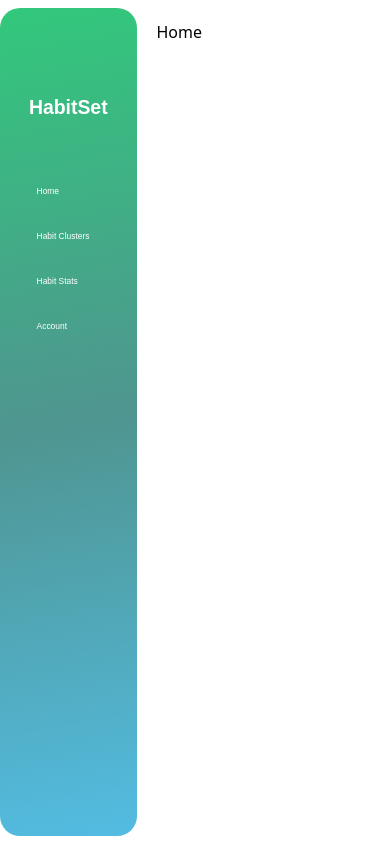
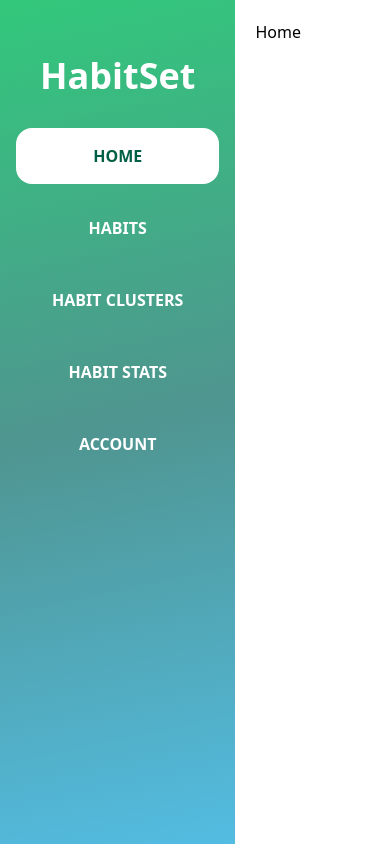
Before and after one commit to ramtin-matin/Habit-Tracker, a React app in the folder frontend/: page /Habits in a window 390 px wide. Built offline with nearby package versions, Linux system fonts and the light colour scheme; the HTML template or start-up script is replaced by a standard one.

Commit message:
added tailwind, adjusted sidebar, cleaned up

```diff
--- a/frontend/src/App.jsx
+++ b/frontend/src/App.jsx
@@ -5,13 +5,14 @@ import HabitClusters from "./components/habitClusters/HabitClusters";
 import HabitStats from "./components/habitStats/HabitStats";
 import Account from "./components/account/Account";
 import './App.css'
+import Habits from './components/Habits/habits';
 
 const App = () => {
   // for when user clicks on sidebar to navigate
   const [view, setView] = useState("Home");
 
   const renderPage = () => {
-    switch (view) {
+  switch (view) {
       case "Home":
         return <Home />;
       case "Habit Clusters":
@@ -20,6 +21,8 @@ const App = () => {
         return <HabitStats />;
       case "Account":
         return <Account />;
+      case "Habits":
+        return <Habits />;
       default:
         return <Home />;
     }
--- /dev/null
+++ b/frontend/src/components/Habits/habits.jsx
@@ -0,0 +1,7 @@
+import React from "react";
+
+const Habits = () => {
+  return <h1>Habits</h1>;
+};
+
+export default Habits;
--- a/frontend/src/components/sidebar/sidebar.css
+++ /dev/null
@@ -1,257 +0,0 @@
- /* Sidebar Styling */
-.sidebar {
-  max-height: 95%;
-  height: 98vh;
-  width: 30%;
-  background: linear-gradient(-10deg, rgb(83, 188, 226), rgb(79, 149, 144), rgb(50, 200, 123));
-  color: white;
-  display: flex;
-  flex-direction: column;
-  align-items: center;
-  justify-content: flex-start;
-  border-top-right-radius: 35px;
-  border-bottom-right-radius: 35px;
-  margin-top: 1vh;
-  transition: all 0.3s ease;
-}
-
-.sidebar-logo {
-  font-size: 4.5vh;
-  font-family: "Futura", sans-serif;
-  margin-top: 10vh;
-  font-weight: bold;
-  margin-bottom: 1vh;
-  transition: background 0.3s ease, transform 0.4s;
-  cursor: pointer;
-}
-
-.sidebar-menu {
-  list-style: none;
-  padding: 0;
-  width: 80%;
-  display: flex;
-  flex-direction: column;
-  align-items: flex-end;
-  margin-top: 4vh;
-}
-
-.sidebar-item {
-  color: white;
-  width: 65%;
-  padding: 2vh;
-  font-size: 1.8vh;
-  text-align: center;
-  cursor: pointer;
-  transition: background 0.3s ease, transform 0.4s, color .3s;
-  font-family: "Futura", sans-serif;
-  border-radius: 8px;
-  display: flex;
-  border: none;
-  background: none;
-  position: relative;
-  overflow: hidden;
-  margin-top: 1vh;
-}
-
-
-.sidebar-item:hover {
-  transform: scale(1.03);
-  color: rgb(79, 149, 134);
-}
-
-.sidebar-item:active {
-  transform: scale(1.08);
-  color: rgb(97, 178, 159);
-}
-
-.sidebar-item::before {
-  content: "";
-  position: absolute;
-  top: 0;
-  right: 0;
-  height: 90%;
-  width: 0;
-  background: rgb(255, 255, 255);
-  border-radius: 35px;
-  transition: width 0.15s ease-in-out;
-  z-index: -1;
-}
-
-.sidebar-item:hover::before {
-  width: 100%;
-}
-
-.sidebar-logo:hover {
-  transform: scale(1.02);
-}
-
-@media (max-width: 1536px) {
-  .sidebar {
-    width: 30%;
-    border-radius: 20px;
-  }
-
-  .sidebar-logo {
-    font-size: 4vh;
-  }
-
-  .sidebar-item {
-    font-size: 1.6vh;
-    width: 65%;
-  }
-
-  .sidebar-menu {
-    align-items: flex-end;
-  }
-}
-@media (max-width: 1280px) {
-  .sidebar {
-    width: 35%;
-    border-radius: 20px;
-  }
-
-  .sidebar-logo {
-    font-size: 3.4vh;
-  }
-
-  .sidebar-item {
-    font-size: 1.65vh;
-    width: 65%;
-  }
-
-  .sidebar-menu {
-    align-items: flex-end;
-  }
-}
-@media (max-width: 1024px) {
-  .sidebar {
-    width: 35%;
-  }
-
-  .sidebar-logo {
-    font-size: 3.3vh;
-  }
-
-  .sidebar-menu {
-    align-items: flex-end;
-  }
-  .sidebar-item {
-    font-size: 1.65vh;
-    width: 65%;
-  }
-}
-
-@media (max-width: 912px) {
-  .sidebar {
-    width: 35%;
-  }
-
-  .sidebar-logo {
-    font-size: 3.3vh;
-  }
-
-  .sidebar-menu {
-    align-items: flex-end;
-  }
-  .sidebar-item {
-    font-size: 1.3vh;
-    width: 65%;
-  }
-}
-
-/* Medium Screens (Tablets) */
-@media (max-width: 768px) {
-  .sidebar {
-    width: 35%;
-  }
-
-  .sidebar-logo {
-    font-size: 3.2vh;
-  }
-
-  .sidebar-menu {
-    align-items: flex-end;
-  }
-
-  .sidebar-item {
-    font-size: 1.3vh;
-    padding: 12px;
-    width: 65%;
-  }
-}
-
-@media (max-width: 645px) {
-  .sidebar {
-    width: 35%;
-    border-radius: 20px;
-  }
-
-  .sidebar-logo {
-    font-size: 3vh;
-  }
-
-  .sidebar-item {
-    font-size: 1.35vh;
-    width: 75%;
-  }
-
-  .sidebar-menu {
-    align-items: flex-end;
-  }
-}
-
-@media (max-width: 577px) {
-  .sidebar {
-    width: 35%;
-  }
-
-  .sidebar-logo {
-    font-size: 2.6vh;
-  }
-
-  .sidebar-menu {
-    align-items: flex-end;
-  }
-  .sidebar-item {
-    font-size: 1.2vh;
-    width: 90%;
-  }
-}
-
-
-/* Small Screens (Phones) */
-@media (max-width: 480px) {
-  .sidebar {
-    width: 35%;
-  }
-
-  .sidebar-logo {
-    font-size: 2.3vh;
-  }
-
-  .sidebar-menu {
-    align-items: flex-end;
-  }
-  .sidebar-item {
-    font-size: 1vh;
-    width: 90%;
-  }
-}
-
-@media (max-width: 380px) {
-  .sidebar {
-    width: 35%;
-  }
-
-  .sidebar-logo {
-    font-size: 2vh;
-  }
-
-  .sidebar-menu {
-    align-items: flex-end;
-  }
-  .sidebar-item {
-    font-size: 0.9vh;
-    width: 95%;
-  }
-}
--- a/frontend/src/components/sidebar/sidebar.jsx
+++ b/frontend/src/components/sidebar/sidebar.jsx
@@ -1,28 +1,35 @@
-import React from 'react';
+import React, { useState } from 'react';
 
-import './sidebar.css';
+const Sidebar = ({ setView }) => {
+  const [active, setActive] = useState("Home"); // Track active button
+  const menuItem = ["Home", "Habits", "Habit Clusters", "Habit Stats", "Account"]
 
-// setView is from src/App.jsx
-// allows us to change the state on user clicks
-const Sidebar = ({setView}) => {
   return (
-  <div className="sidebar">
-    <h2 className="sidebar-logo" onClick={() => setView("Home")}>HabitSet</h2>
-    <ul className="sidebar-menu">
-      <button className="sidebar-item" onClick={() => setView("Home")}>
-        Home
-      </button>
-      <button className="sidebar-item" onClick={() => setView("Habit Clusters")}>
-        Habit Clusters
-      </button>
-      <button className="sidebar-item" onClick={() => setView("Habit Stats")}>
-          Habit Stats
-      </button>
-      <button className="sidebar-item" onClick={() => setView("Account")}>
-        Account
-      </button>
-    </ul>
-  </div>
+    <div className="flex h-screen flex-col justify-between bg-[linear-gradient(-12deg,rgb(83,188,226),rgb(79,149,144),rgb(50,200,123))]">
+      <div className="px-4 py-6">
+        <h1
+          className="text-4xl transition duration-300 ease-in-out cursor-pointer block px-6 py-8 font-bold text-white hover:scale-103 active:scale-99"
+          onClick={() => { setView("Home"); setActive("Home"); }}
+        >
+          HabitSet
+        </h1>
+
+        <ul className="space-y-4">
+          {menuItem.map((item) => (
+            <li key={item}>
+              <button
+                className={`uppercase transition duration-300 ease-in-out text-base cursor-pointer w-full max-w-80 block hover:scale-101 active:scale-99 rounded-2xl px-4 py-4 font-bold ${
+                  active === item ? "bg-white text-emerald-800" : "text-white"
+                }`}
+                onClick={() => { setView(item); setActive(item); }} // Update active state
+              >
+                {item}
+              </button>
+            </li>
+          ))}
+        </ul>
+      </div>
+    </div>
   );
 };
 
--- /dev/null
+++ b/frontend/tailwind.config.js
@@ -0,0 +1,10 @@
+/** @type {import('tailwindcss').Config} */
+module.exports = {
+  content: [
+    "./src/**/*.{js,jsx,ts,tsx}", // Note the addition of the `jsx` and `tsx` extensions here
+  ],
+  theme: {
+    extend: {},
+  },
+  plugins: [],
+}
```
Also changed, not shown: frontend/src/components/account/Account.css (deleted), frontend/src/components/habitClusters/HabitClusters.css (deleted), frontend/src/components/habitStats/HabitStats.css (deleted), frontend/src/components/home/Home.css (deleted).
